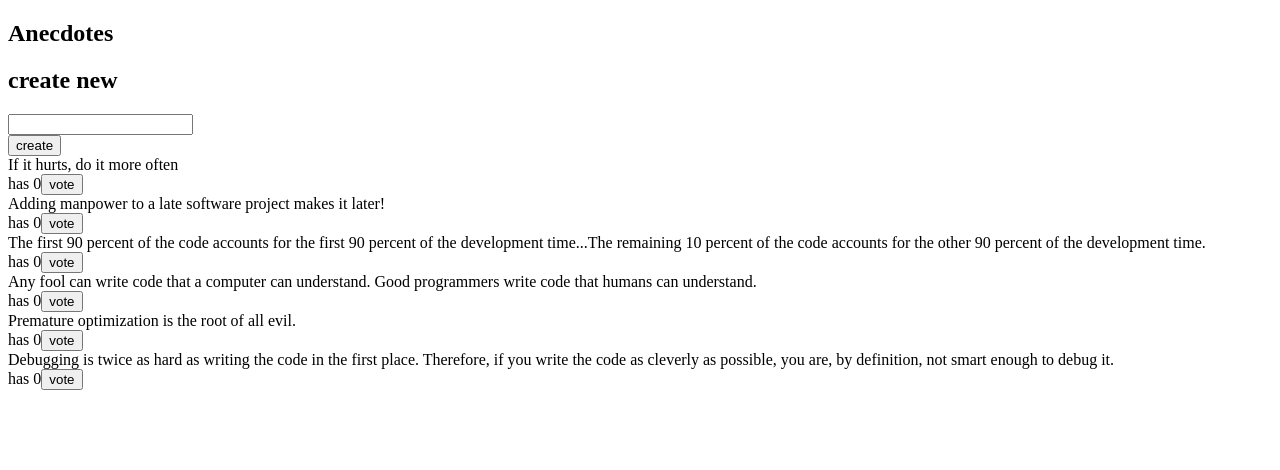
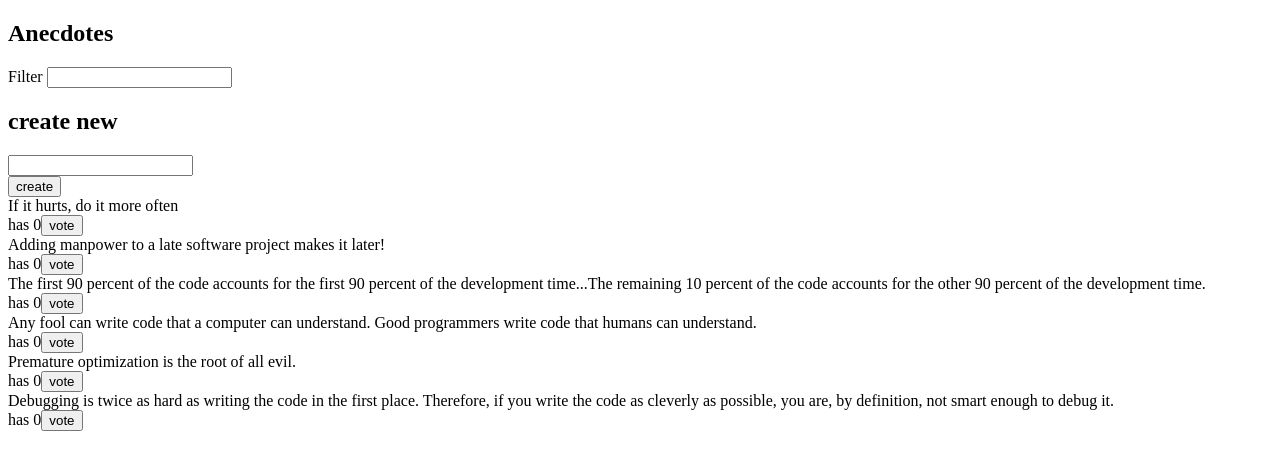
Before and after one commit to Ahmed-farag36/fullstack-course-helsinki-ch6, a React (Create React App) app: page / in a window 1280 px wide. Shown: the top 470 px of the page. Built offline with nearby package versions, Linux system fonts and the light colour scheme.

Commit message:
done ex9

```diff
--- a/src/App.js
+++ b/src/App.js
@@ -3,12 +3,14 @@ import React from "react";
 import AnecdoteForm from "./components/AnecdoteForm";
 import AnecdoteList from "./components/AnecdoteList";
 import Notification from "./components/Notification";
+import FilterAnecdotes from "./components/FilterAnecdotes";
 
 const App = props => {
   return (
     <div>
       <h2>Anecdotes</h2>
       <Notification store={props.store} />
+      <FilterAnecdotes store={props.store} />
       <AnecdoteForm store={props.store} />
       <AnecdoteList store={props.store} />
     </div>
--- a/src/components/AnecdoteForm.js
+++ b/src/components/AnecdoteForm.js
@@ -3,11 +3,11 @@ import React from "react";
 import { createAnecdoteAction } from "../reducers/anecdoteReducer";
 import { showNotificationAction } from "../reducers/notificationReducer";
 
-export default props => {
+export default ({ store }) => {
   const createAnecdote = e => {
     e.preventDefault();
-    props.store.dispatch(createAnecdoteAction(e.target.content.value));
-    props.store.dispatch(
+    store.dispatch(createAnecdoteAction(e.target.content.value));
+    store.dispatch(
       showNotificationAction(
         `Anecdote "${e.target.content.value}" added successfully`
       )
--- a/src/components/AnecdoteList.js
+++ b/src/components/AnecdoteList.js
@@ -1,18 +1,26 @@
 import React from "react";
+
 import { voteAnecdoteAction } from "../reducers/anecdoteReducer";
 import { showNotificationAction } from "../reducers/notificationReducer";
 
-export default props => {
-  const { anecdotes } = props.store.getState();
+export default ({ store }) => {
+  const { anecdotes, filter } = store.getState();
 
   const vote = (id, content) => {
-    props.store.dispatch(voteAnecdoteAction(id));
-    props.store.dispatch(showNotificationAction(`You voted "${content}"`));
+    store.dispatch(voteAnecdoteAction(id));
+    store.dispatch(showNotificationAction(`You voted "${content}"`));
+  };
+
+  const filterAnecdotes = () => {
+    return anecdotes.filter(anecdote =>
+      anecdote.content.toLowerCase().includes(filter)
+    );
   };
 
   return (
     <React.Fragment>
-      {anecdotes
+      {filterAnecdotes().length ? (
+        filterAnecdotes()
           .sort((a, b) => b.votes - a.votes)
           .map(anecdote => (
             <div key={anecdote.id}>
@@ -24,7 +32,10 @@ export default props => {
                 </button>
               </div>
             </div>
-        ))}
+          ))
+      ) : (
+        <div>Nothing match</div>
+      )}
     </React.Fragment>
   );
 };
--- /dev/null
+++ b/src/components/FilterAnecdotes.js
@@ -0,0 +1,12 @@
+import React from "react";
+
+import { filterAction } from "../reducers/filterReducer";
+
+export default ({ store: { dispatch } }) => (
+  <div>
+    <label>Filter </label>
+    <input
+      onChange={({ target: { value } }) => dispatch(filterAction(value))}
+    />
+  </div>
+);
--- a/src/components/Notification.js
+++ b/src/components/Notification.js
@@ -2,15 +2,15 @@ import React, { useEffect } from "react";
 
 import { hideNotificationAction } from "../reducers/notificationReducer";
 
-const Notification = props => {
-  const message = props.store.getState().notification.message;
+const Notification = ({ store }) => {
+  const message = store.getState().notification.message;
 
   useEffect(() => {
     const id = setTimeout(() => {
-      props.store.dispatch(hideNotificationAction());
+      store.dispatch(hideNotificationAction());
     }, 5000);
     return () => clearTimeout(id);
-  }, [props.store, message]);
+  }, [store, message]);
 
   const style = {
     border: "solid",
--- a/src/index.js
+++ b/src/index.js
@@ -6,10 +6,12 @@ import App from "./App";
 import { createStore, combineReducers } from "redux";
 import anecdoteReducer from "./reducers/anecdoteReducer";
 import notificationReducer from "./reducers/notificationReducer";
+import filterReducer from "./reducers/filterReducer";
 
 const reducer = combineReducers({
   anecdotes: anecdoteReducer,
-  notification: notificationReducer
+  notification: notificationReducer,
+  filter: filterReducer
 });
 const store = createStore(reducer);
 
--- /dev/null
+++ b/src/reducers/filterReducer.js
@@ -0,0 +1,19 @@
+const initialState = "";
+
+const filterReducer = (state = initialState, action) => {
+  switch (action.type) {
+    case "FILTER":
+      return action.content;
+    default:
+      return state;
+  }
+};
+
+export const filterAction = content => {
+  return {
+    type: "FILTER",
+    content
+  };
+};
+
+export default filterReducer;
```
Lines whose indentation alone changed are shown as unchanged.
